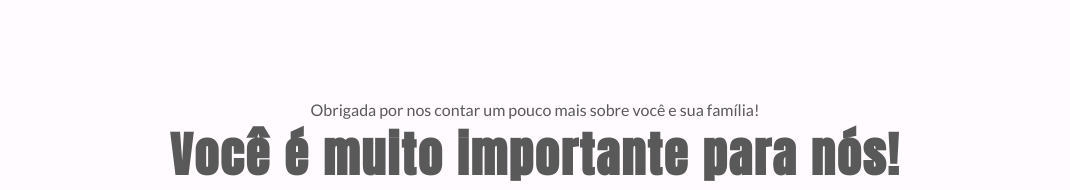
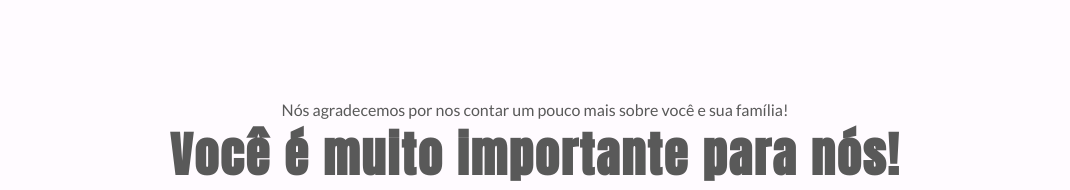
Before and after one commit to Vale-Sem-Fome/frontend-valesemfome, a React (Create React App) app in the folder vale-sem-fome/: page /obrigado in a window 1280 px wide. Shown: the top 190 px of the page, without its empty margins (105-1175 px from the left). Built offline with nearby package versions, Linux system fonts and the light colour scheme.

Commit message:
style: add words corrections

```diff
--- a/vale-sem-fome/src/pages/Home/index.js
+++ b/vale-sem-fome/src/pages/Home/index.js
@@ -500,7 +500,7 @@ export default function Home(props) {
                                 <label>
                                     <span className="question-number">10.</span> Por último, você (sua família) já possuem cadastro único? *
                                 </label>
-                                {errors.haveRegistry && <span className="error-message">Registro</span>}
+                                {errors.haveRegistry && <span className="error-message">Campo obrigatório...</span>}
                                 <span className="optional-field">A entrega da doação não depende de nenhum cadastro prévio.</span>
                                 <div className="all-options">
                                     <div className="option">
@@ -543,7 +543,7 @@ export default function Home(props) {
                                     <h3>TERMO DE ACEITE</h3>
                                     <p>
                                         Autorizo receber mensagens com informações e questões sobre
-                                        <strong>MOVIMENTO COVID19 SJC SEM FOME</strong> e que meus dados sejam armazenados
+                                        <strong> MOVIMENTO COVID19 SJC SEM FOME</strong> e que meus dados sejam armazenados
                                         para fins estatísticos nos termos da Lei Geral de Proteção de Dados. *
                                     </p>
                                 </section>
--- a/vale-sem-fome/src/pages/Obrigado/index.js
+++ b/vale-sem-fome/src/pages/Obrigado/index.js
@@ -12,7 +12,7 @@ export default function Obrigado() {
         <div className="container">
             <main className="thanks-page">
                 <div className="thanks-container">
-                    <p>Obrigada por nos contar um pouco mais sobre você e sua família!</p>
+                    <p>Nós agradecemos por nos contar um pouco mais sobre você e sua família!</p>
                     <h1>Você é muito importante para nós!</h1>
                     <p>
                         <strong>Lembrando:</strong> este cadastro não garante o
```
